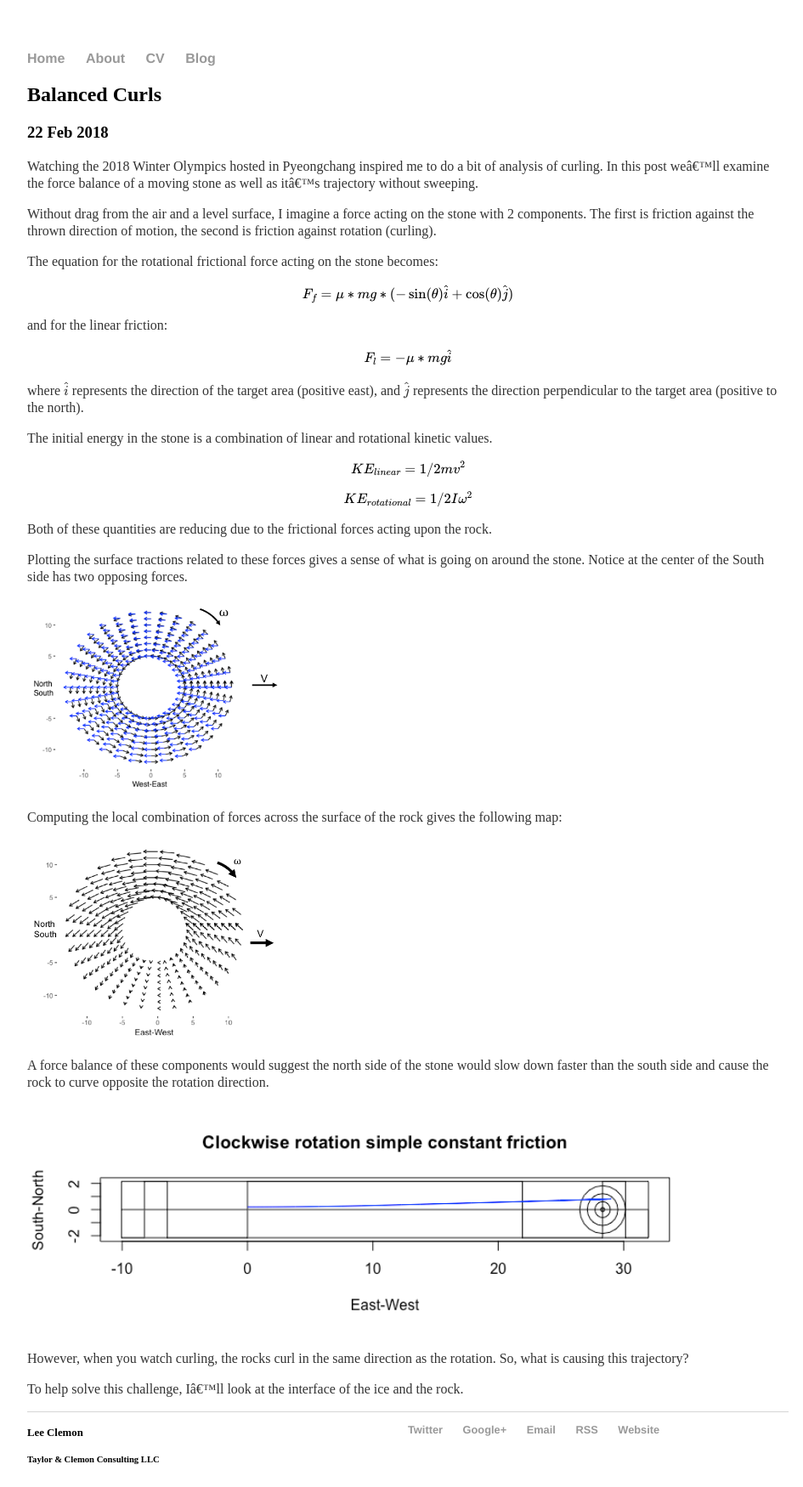
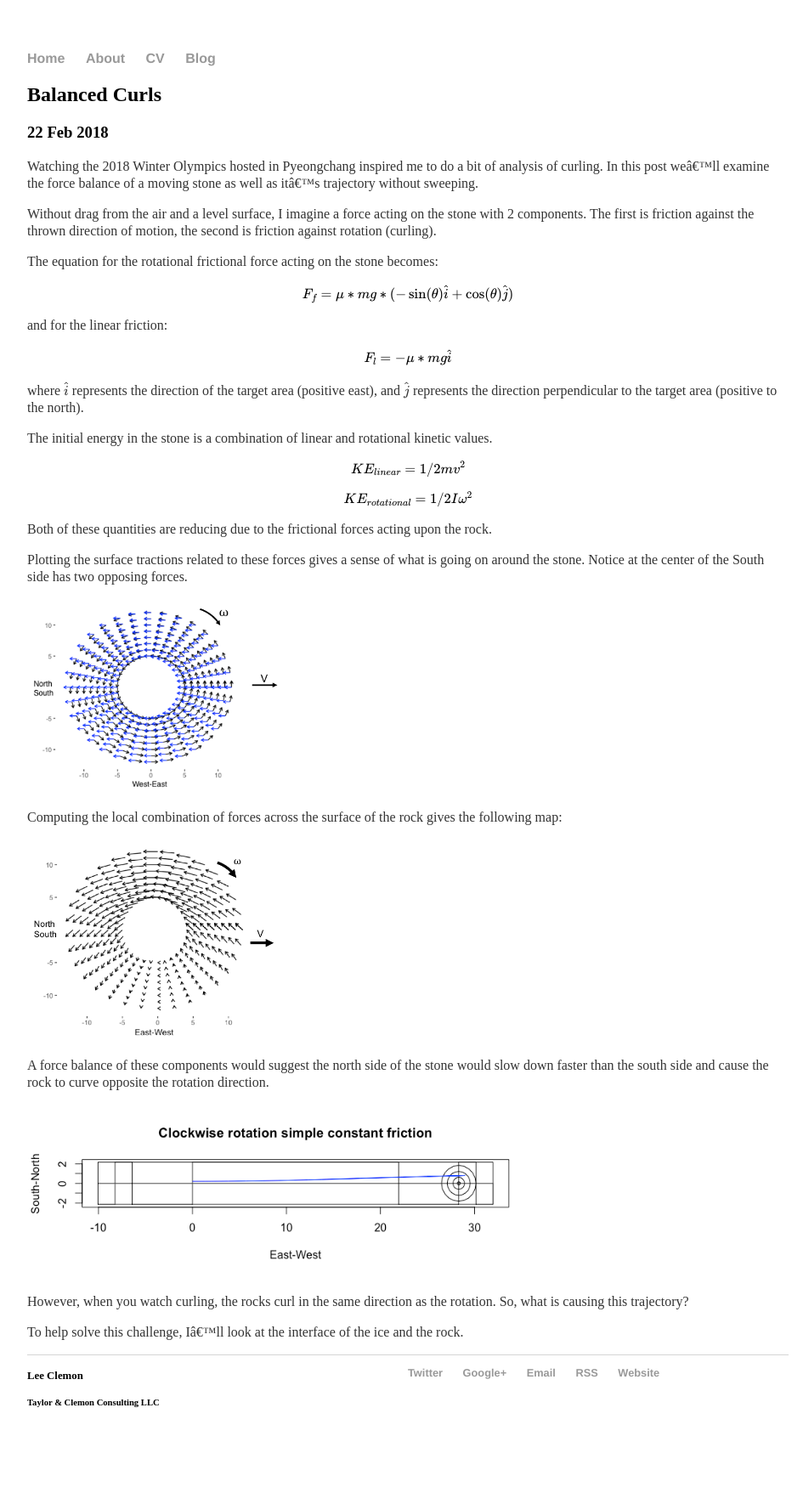
Before and after one commit to lclemon/lclemon.github.io, a Jekyll site: the page built from _posts/2018-02-22-Curling-forces.md, in a window 1280 px wide. Shown: the whole page at 85% size, without its empty margins (160-1105 px from the left). Built offline with Jekyll 4.4.1, drawn with Linux system fonts in a browser that asks for light colours; formulas are drawn with MathJax 3; a script that is not in the unit is left out; after the commit the page ends 1683 px from its top, so only the background shows below that.

Commit message:
Update 2018-02-22-Curling-forces.md

```diff
--- a/_posts/2018-02-22-Curling-forces.md
+++ b/_posts/2018-02-22-Curling-forces.md
@@ -41,7 +41,7 @@
 
 A force balance of these components would suggest the north side of the stone would slow down faster than the south side and cause the rock to curve opposite the rotation direction.
 
-<img src="http://lclemon.github.io/images/Curl_simp_friction.png" width="800">
+<img src="http://lclemon.github.io/images/Curl_simp_friction.png" width="600">
 
 However, when you watch curling, the rocks curl in the same direction as the rotation. So, what is causing this trajectory?
 
```
